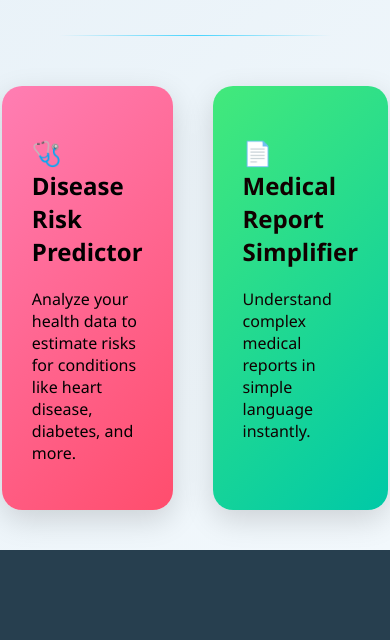
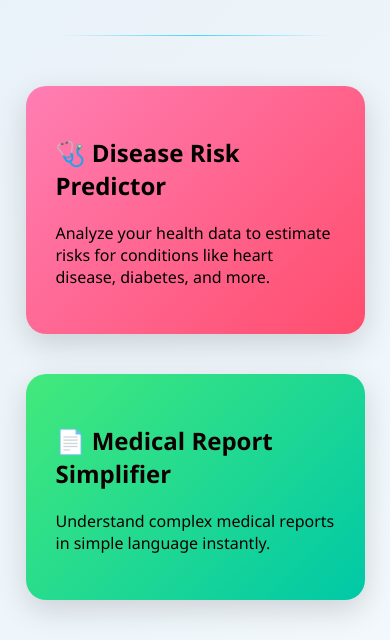
Before and after one commit to amirthasaravanan/healthlens-ai, a Flask app: page / in a window 390 px wide. Shown: the part 374-1014 px from the top of the page. Before the commit the page ends 924 px from the top, so only its background shows below. Run offline with Flask 3, Linux system fonts and the light colour scheme.

Commit message:
Update style.css

```diff
--- a/static/style.css
+++ b/static/style.css
@@ -82,3 +82,13 @@ form { padding: 30px; border-radius: 20px; background: rgba(148, 173, 180, 0.905
 .report-detail-section h3 {
     margin-bottom: 8px;
 }
+@media (max-width: 768px) {
+    .features-section {
+        flex-direction: column;
+        align-items: center;
+    }
+
+    .feature-card {
+        width: 90%;
+    }
+}
```
